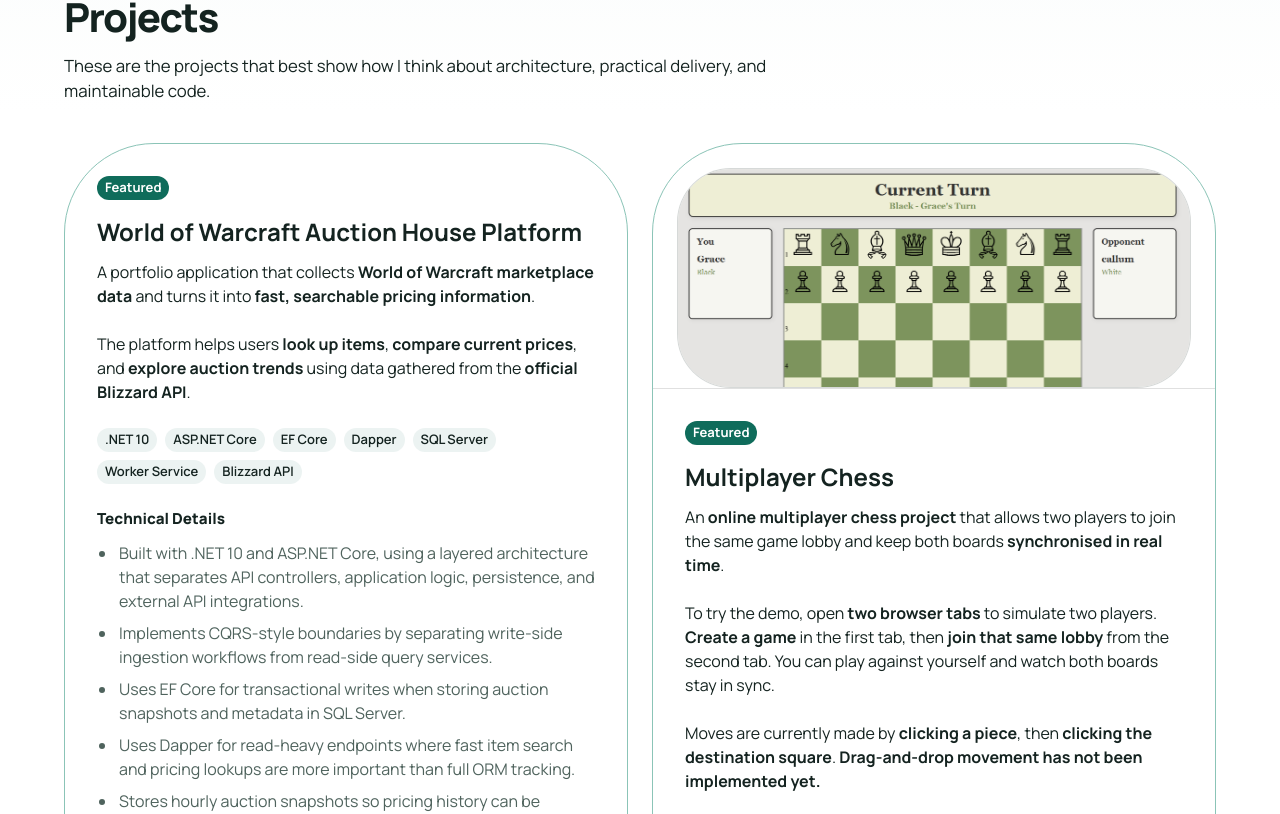
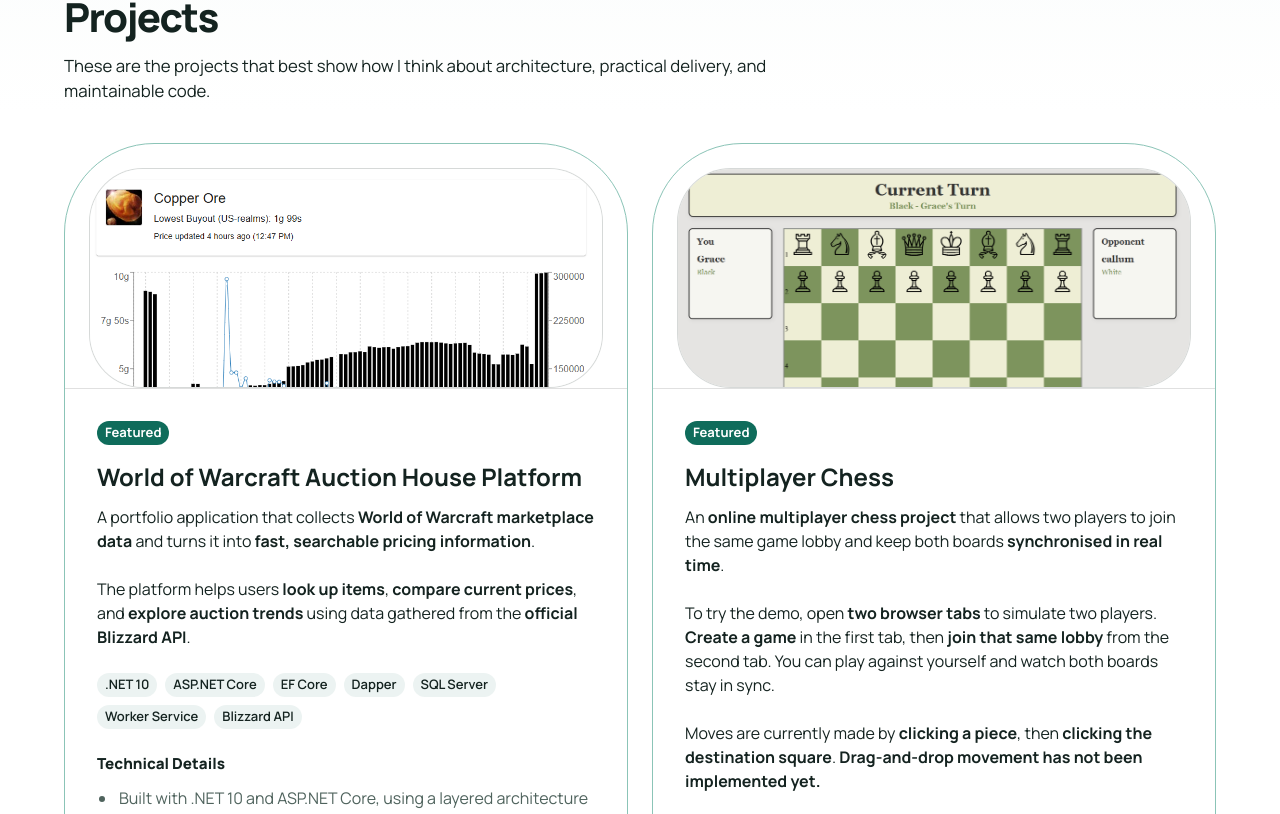
Before and after one commit to CallumWilkinson/portfolio-website, a React (Vite) app: page / in a window 1280 px wide. Shown: the part 686-1500 px from the top of the page. Built offline with nearby package versions, Linux system fonts and the light colour scheme.

Commit message:
fix: add wow app image

```diff
--- a/src/data/projects.ts
+++ b/src/data/projects.ts
@@ -16,6 +16,8 @@
       "Blizzard API",
     ],
     githubUrl: "https://github.com/CallumWilkinson/wow-paper-trader",
+    imageUrl: "/images/Wow-app.png",
+    imageAlt: "Wow app demo image",
     engineeringNotes: [
       "Built with .NET 10 and ASP.NET Core, using a layered architecture that separates API controllers, application logic, persistence, and external API integrations.",
       "Implements CQRS-style boundaries by separating write-side ingestion workflows from read-side query services.",
```
Also changed, not shown: public/images/Wow-app.png (added).
